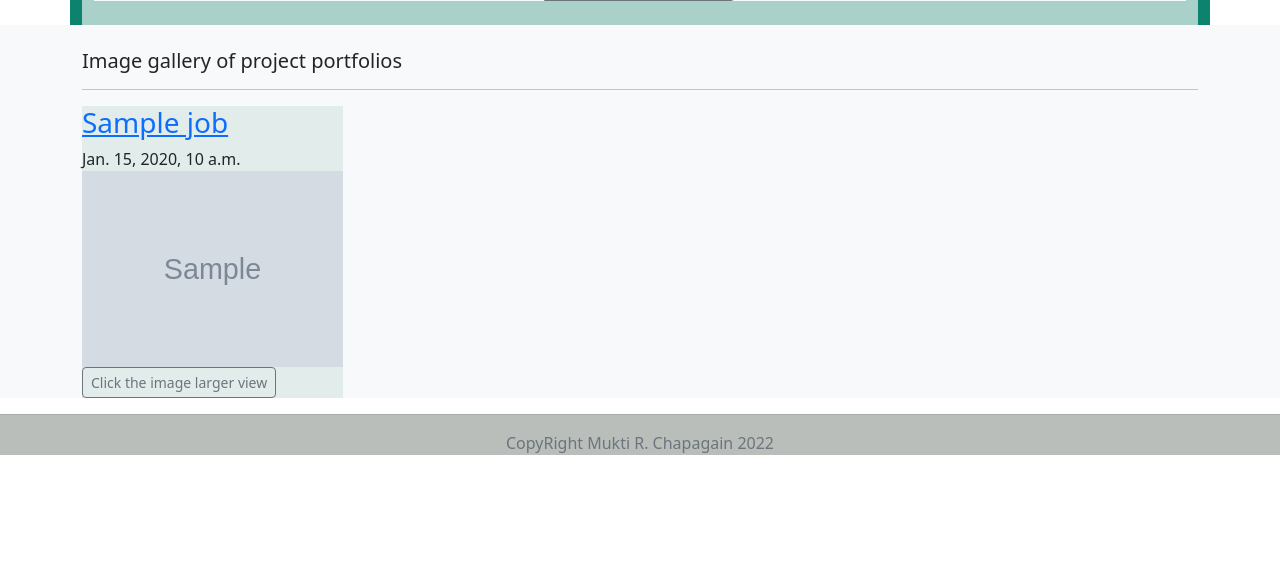
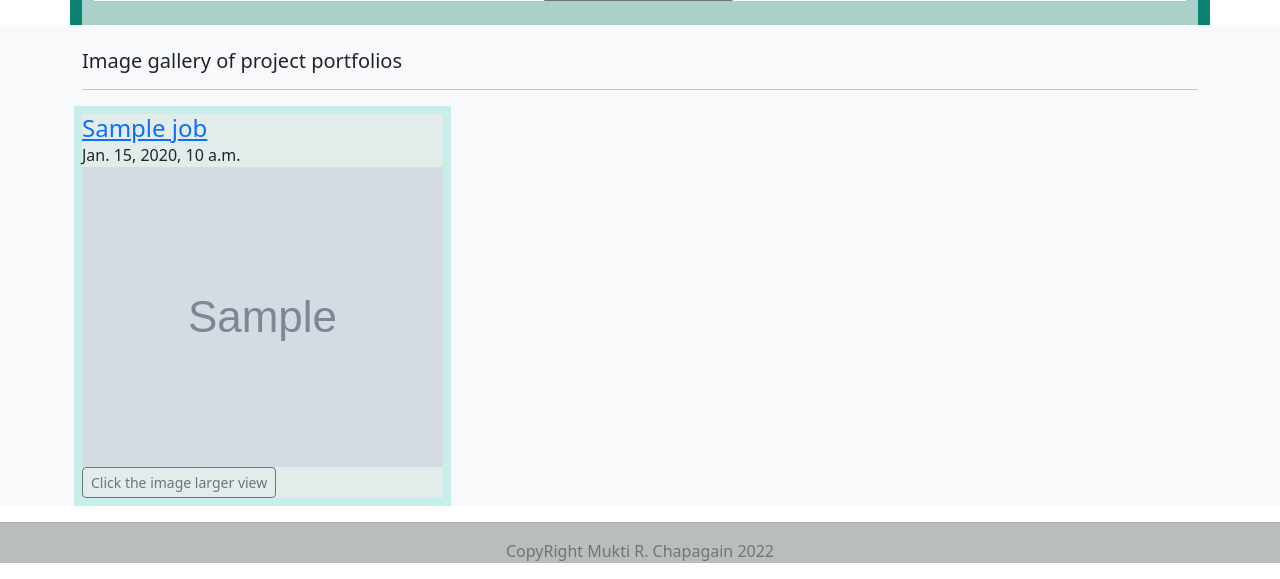
Before and after one commit to mrchapagain/portfolio-project, a Django app: template job/templates/job/alljobs.html in a window 1280 px wide. Shown: the part 1651-2230 px from the top of the page. Before the commit the page ends 2106 px from the top, so only its background shows below. Run offline with Django 4.2, Linux system fonts and the light colour scheme; tables that the repository leaves empty hold one stand-in row (values such as "Sample post"); the template is opened without the code that fills it: values that come from a table or form of the project are taken from there, most other values are stand-ins (such as "Sample title", 1, 10 or a date in 2020); grey boxes marked "Sample" are stand-in pictures; data that the repository does not hold is empty; some libraries are stand-ins or nearby versions.

Commit message:
bllog and portfolio display div-box size adjusted

```diff
--- a/aboutme/templates/aboutme/docdetail.html
+++ b/aboutme/templates/aboutme/docdetail.html
@@ -19,7 +19,7 @@
     <h1 class= "text-center pt-3"> {{ aboutme.title }}  </h1>
     <p class ="text_center">{{ aboutme.pub_date }}</p>
     <p class="container text_justify"> {{ aboutme.summary }} </p>
-    <img class= "img-fluid" src="{{ aboutme.image.url }}" width="600" height="500"/>
+    <img class= "img-fluid" src="{{ aboutme.image.url }}" width="auto" height="auto"/>
     <br />
     <p class="container text_justify"> {{ aboutme.body|safe}} </p>
   </div>
--- a/job/templates/job/base-extended.html
+++ b/job/templates/job/base-extended.html
@@ -65,14 +65,14 @@
   <div class="container"><br>
     <h5> Image gallery of project portfolios</h5><hr>
     <div class="col">
-        <div class="row row-cols-1 row-cols-sm-2 row-cols-md-4 g-4">
+        <div class="row row-cols-1 row-cols-sm-2 row-cols-md-3 g-3">
 
             {% for job in jobs.all %}
-              <div class="justify-content-between align-items-center">
+              <div class="d-flex justify-content-between align-items-center" style="background-color:#c6eeeb; height:400px">
                   <div class="col" style="background-color:#e2eceb">
-                      <a href="{% url 'jobdetail' job.id %}"> <h3>{{ job.title }}</h3></a>
+                      <a href="{% url 'jobdetail' job.id %}"> <h4 class="card-text">{{ job.title }}</h4></a>
                       {{ job.pub_date_pretty }}
-                      <a href="{% url 'jobdetail' job.id %}"> <img class= "img-fluid bd-placeholder-img" src="{{ job.image.url }}" height="100%"/> </a> <br>
+                      <a href="{% url 'jobdetail' job.id %}"> <img class= "img-fluid bd-placeholder-img card-img-top" src="{{ job.image.url }}" style="height: 300px"/> </a> <br>
                       <div class="btn-group">
                           <button type="button" class="btn btn-sm btn-outline-secondary">Click the image larger view</button>
                       </div>  <br/>
```
Also changed, not shown: aboutme/templates/aboutme/alldocs.html (+5 -5 lines), job/templates/job/home.html (+4 -4 lines), 1 other file.
